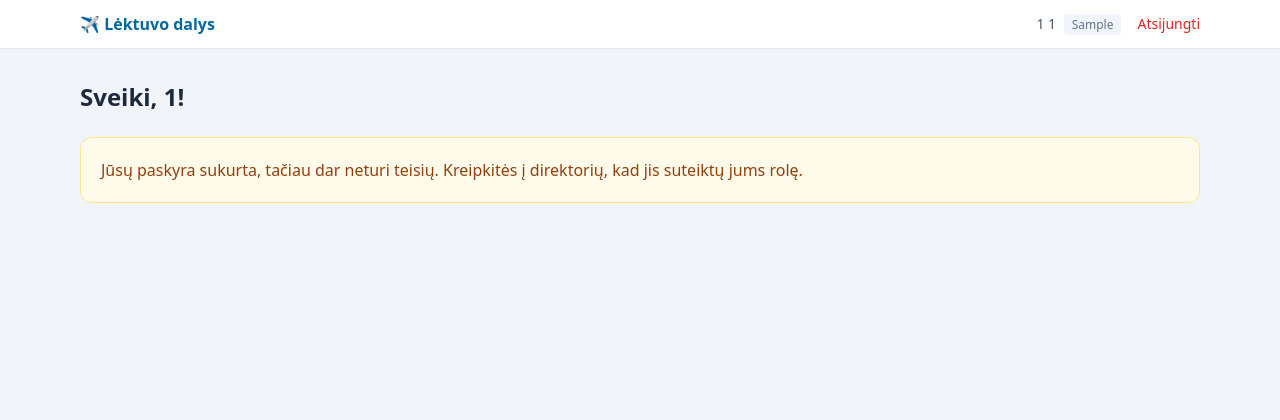
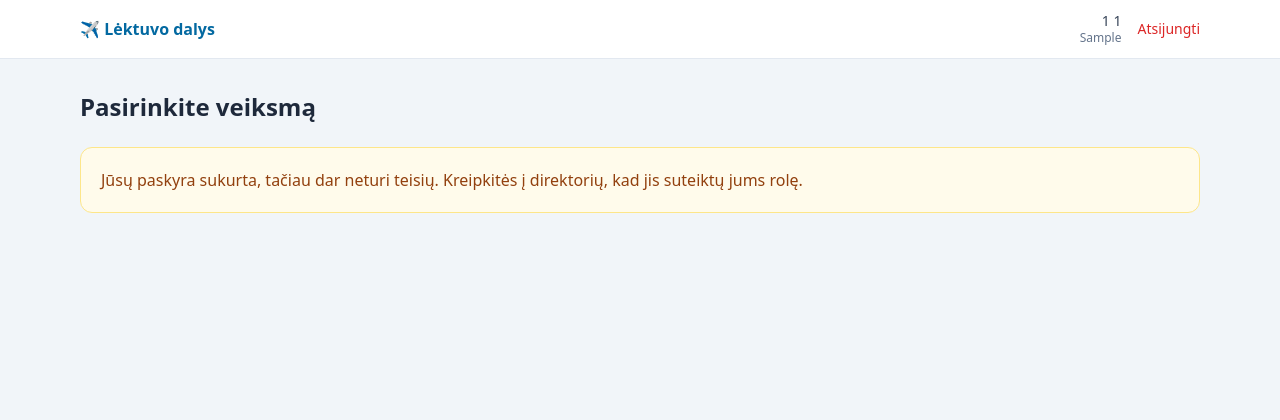
Before and after one commit to tedd1y/lektuvu_dalys, a PHP site: page / in a window 1280 px wide. Shown: the top 420 px of the page. Run offline with PHP 8.4, Linux system fonts and the light colour scheme; the visitor is signed in with stand-in values (Sample User, id 1); tables that the repository leaves empty or names only in its code hold one stand-in row (values such as "Sample post"); some libraries are stand-ins or nearby versions.

Commit message:
de-ai ui pataisymai

```diff
--- a/includes/header.php
+++ b/includes/header.php
@@ -80,9 +80,11 @@ unset($_SESSION['zinute']);
                               class="hidden absolute -top-1 -right-1 min-w-[1.25rem] h-5 rounded-full bg-red-600 px-1 text-center text-xs font-semibold leading-5 text-white">0</span>
                     </a>
                 <?php endif; ?>
-                <span class="text-slate-600">
-                    <?= htmlspecialchars($_SESSION['vardas'] . ' ' . $_SESSION['pavarde']) ?>
-                    <span class="ml-1 rounded bg-slate-100 px-2 py-0.5 text-xs text-slate-500">
+                <span class="flex flex-col items-end leading-tight">
+                    <span class="font-medium text-slate-700">
+                        <?= htmlspecialchars($_SESSION['vardas'] . ' ' . $_SESSION['pavarde']) ?>
+                    </span>
+                    <span class="text-xs text-slate-500">
                         <?= htmlspecialchars($roliuPavadinimai[$tipas] ?? $tipas) ?>
                     </span>
                 </span>
--- a/index.php
+++ b/index.php
@@ -27,10 +27,9 @@ $puslapioPavadinimas = 'Pradžia';
 require __DIR__ . '/includes/header.php';
 ?>
 
-<h1 class="text-2xl font-semibold mb-1">Sveiki, <?= htmlspecialchars($_SESSION['vardas']) ?>!</h1>
+<h1 class="text-2xl font-semibold mb-6">Pasirinkite veiksmą</h1>
 
 <?php if ($mano): ?>
-    <p class="text-slate-500 mb-6">Pasirinkite, ką norite daryti.</p>
 
     <div class="grid gap-4 sm:grid-cols-2 lg:grid-cols-3">
         <?php foreach ($mano as [$pavadinimas, $aprasymas, $nuoroda]): ?>
```
Also changed, not shown: vadybininkas/tiekejai.php (+13 -3 lines).
